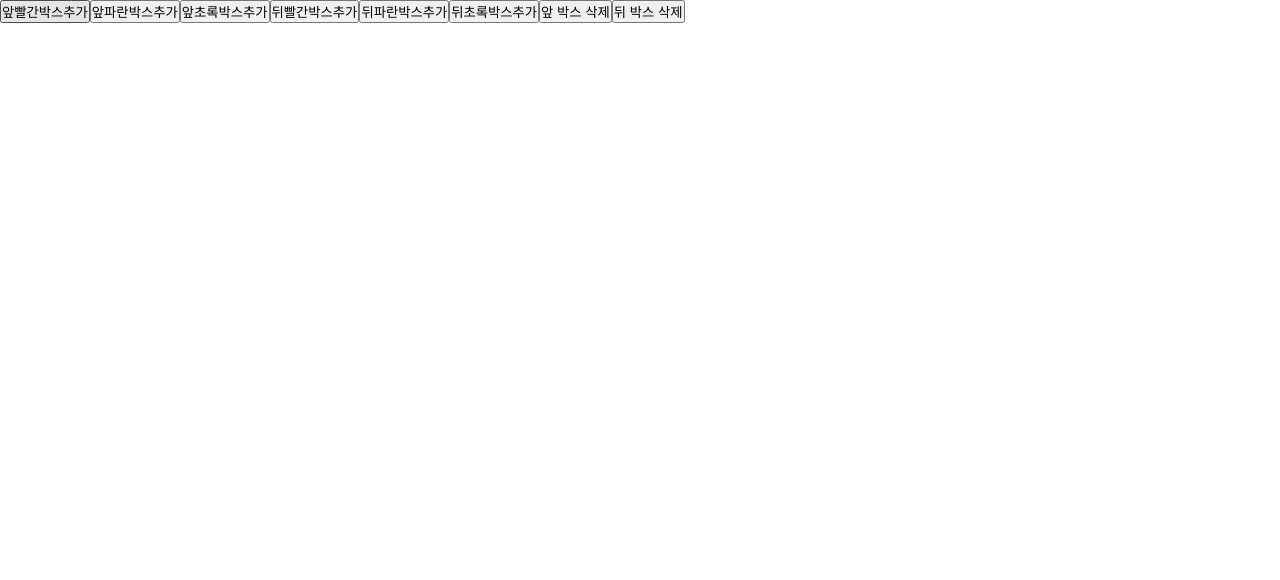
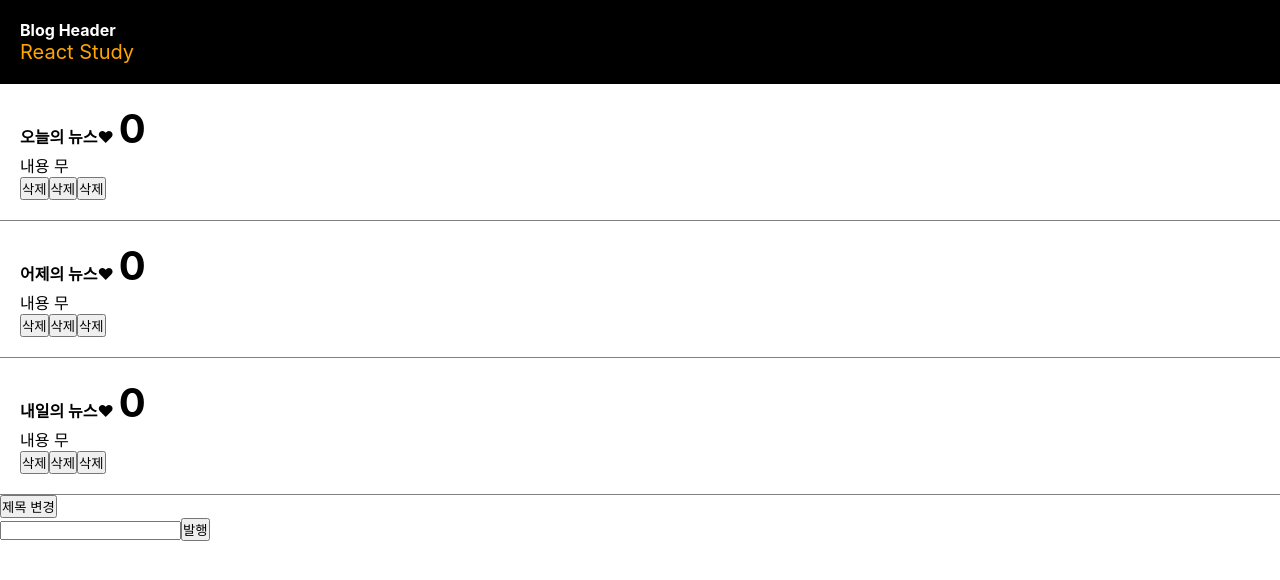
Before and after one commit to jongwon0224/ReactStudy, a React (Create React App) app: page / in a window 1280 px wide. Shown: the top 580 px of the page. Built offline with nearby package versions, Linux system fonts and the light colour scheme.

Commit message:
splice, filter, event.target사용한 문제

```diff
--- a/src/App.js
+++ b/src/App.js
@@ -26,9 +26,9 @@ function App(props) {
       // <Practice001/>,
       // <Quiz002/>
       // <Props02/>,
-      // <NewsBlog/>
+      <NewsBlog/>
       // <Quiz003/>
-      <Practice002/>
+      // <Practice002/>
   );
 }
 
--- a/src/newsblog/Modal.js
+++ b/src/newsblog/Modal.js
@@ -5,14 +5,15 @@ export default function Modal(props) {
     return (
 
         <div className="modal" style={ {backgroundColor : props.bgColor} }>
-            <h3>제목</h3>
+            <h3>{props.title} ♥ {props.num}</h3>
             <p>날짜</p>
             <p>상세내용</p>
-            <button onClick={ () => {
-                let temp = [...props.news];
-                temp[0] = '긴급뉴스';
-                props.setNews(temp);
-            }}>제목 수정</button>
+            {/* <button onClick={ () => {
+
+                // let temp = [...props.news];
+                // temp[0] = '긴급뉴스';
+                // props.setNews(temp);
+            }}>제목 수정</button> */}
         </div>
 
     )
--- a/src/newsblog/NewsBlog.js
+++ b/src/newsblog/NewsBlog.js
@@ -12,33 +12,26 @@ export default function NewsBlog() {
     let [ num, setNum ] = useState([ 0, 0, 0 ]);
     let text = '내용 무';
 
+    let [ selectedTitle, setSelectedTitle ] = useState('');
+    let [ selectedNumCount, setSelectedNumCount ] = useState(0);
+    let [ inputText, setInputText ] = useState('');
+
 
 
     function newsChange() {
-        // setNews(news.filter((value) => {
-        //     return value !== '오늘의 뉴스';
-        // }))
+        // setNews((news) => [ 'Today News', ...news ]);
 
+        // let temp = [...news];
+        // news.shift();
         // setNews(news => [ 'Today News', ...news ]);
 
-        news.shift();
-        setNews(news => [ 'Today News', ...news ]);
-
-        // let temp = [...news];
-        // temp.splice(0,1, 'Today News');
-        // setNews(temp);
+        let temp = [ ...news ];
+        temp.splice(0, 1, 'Today News');
+        setNews(temp);
     }
 
     let [ modalFlag, setModal ] = useState(false);
 
-    function onOff() {
-
-        if (modalFlag) {
-            setModal(false)
-        } else {
-            setModal(true)
-        }
-    }
 
     return (
 
@@ -52,23 +45,87 @@ export default function NewsBlog() {
                 news.map((item, index) => {
                     return (
                         <div className='post-list'>
-                            <h4 onClick={() => { onOff() }}>{item}
+                            <h4 onClick={() => {
+                                if (modalFlag) {
+                                    setModal(false)
+                                } else {
+                                    setModal(true)
+                                }
+
+                                setSelectedTitle(item);
+                                setSelectedNumCount(num[ index ]);
+                            }}>{item}
                                 <span onClick={(event) => {
                                     event.stopPropagation();
                                     let temp = [ ...num ];
                                     temp[ index ]++;
                                     setNum(temp);
+
                                 }}>♥</span>
                                 <span className='font-size'>{num[ index ]}</span></h4>
                             <p>{text}</p>
+
+
+                            {/* Splice는 파괴적 메소드로 배열을 복사해서 사용해야됨 */}
+                            <button onClick={() => {
+                                let temp = [ ...news ];
+                                temp.splice(index, 1);
+                                setNews(temp);
+                            }}>삭제</button>
+
+
+                            {/* filter, slice는 비파괴적 요서 => 특정 부분을 복사하여 새 배열 생성
+                            새로운 배열 만들 필요 없음. */}
+                            <button onClick={() => {
+                                setNews((news) => news.slice(1));
+                            }}>삭제</button>
+
+                            <button onClick={() => {
+                                setNews(news.filter((value) => {
+                                    return value != news[ index ];
+                                }))
+                            }}>삭제</button>
+
                         </div>);
                 })
             }
 
             <button onClick={() => { newsChange() }}>제목 변경</button>
 
+
+            <div>
+                <input type='text' id='input_news' value={inputText} onChange={(event) => {
+                    setInputText(event.target.value);
+                }} />
+
+                <button onClick={() => {
+
+                    // setNews((news) => [ ...news, inputText ]);
+
+                    // 전제조건 : 양측에 있는 띄어쓰기는 제외 (trim)
+                    // 띄어쓸 가능성도 있어서 공백있을경우 => trim으로 대체
+                    //입력된 값에서 띄어쓰기 제거 먼저 해줌
+                    inputText = inputText.trim();
+
+                    if (inputText == '' || inputText.length == 0 || inputText == null || inputText == undefined) {
+                        return; //false일경우 바로 끝내버림
+                    }
+
+                    let temp = [ ...news ];
+
+                    temp.push(inputText);
+                    setNews(temp);
+                    num.push(0); //새로운 데이터에 숫자 출력
+                    setInputText('');
+
+
+
+
+                }}>발행</button>
+            </div>
+
             {
-                modalFlag == true ? <Modal news={news} setNews={newsChange} bgColor={'lightGreen'} /> : null
+                modalFlag == true ? <Modal title={selectedTitle} news={news} setNews={setNews} bgColor={'lightGreen'} num={selectedNumCount} /> : null
             }
 
         </div >
```
